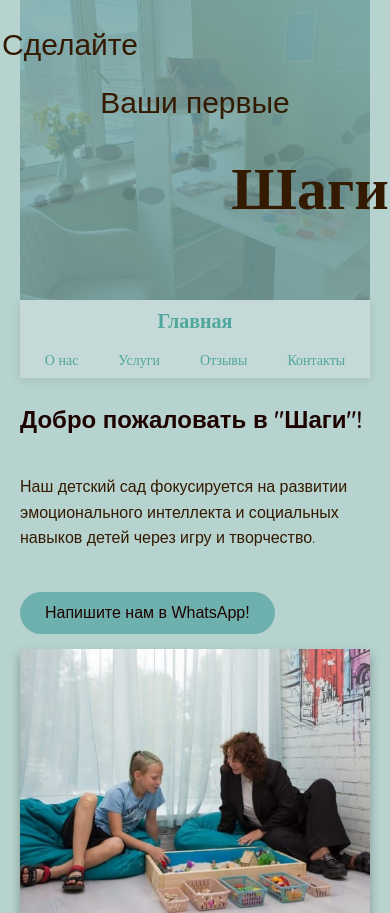
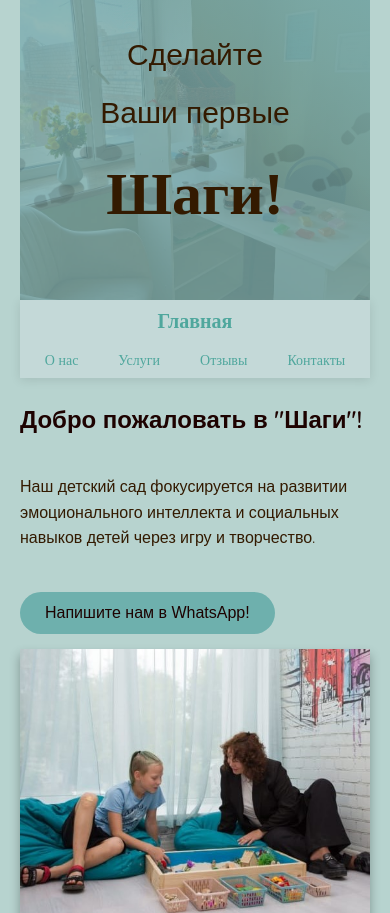
Before and after one commit to waykai-gh/garden-site, a plain HTML site: page index.html in a window 390 px wide. Shown: the top 913 px of the page. Drawn offline with Linux system fonts and the light colour scheme; files whose address does not match are found by name.

Commit message:
correct_main-text

```diff
--- a/src/css/base.css
+++ b/src/css/base.css
@@ -70,12 +70,22 @@ header {
 
 @media (max-width: 768px) {
     .main-text {
+        display: flex;
         flex-direction: column;
         align-items: center;
         gap: 10px;
         font-size: 30px;
+        padding-top: 30px;
+    }
+    .span-text-do {
+      padding: 0px;
+    }
+    .span-text-steps {
+      padding: 0px;
     }
 }
+
+
 
 #about {
   text-align: left;
```
